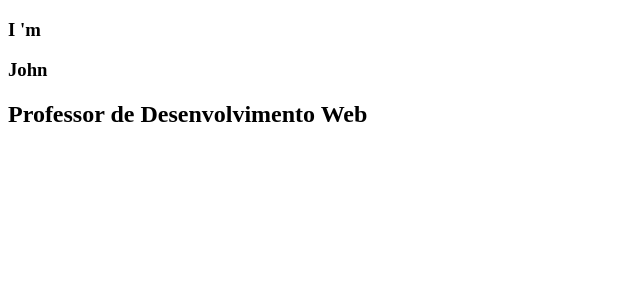
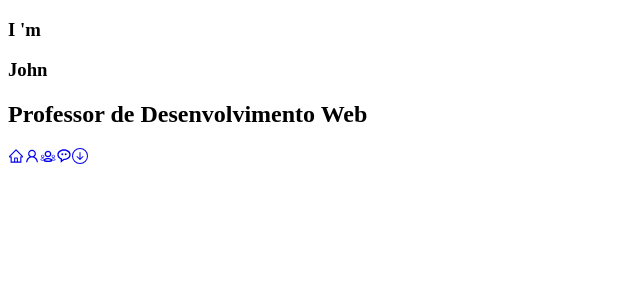
Before and after one commit to JohnnTech/portfolio-web, a React (Create React App) app: page / in a window 1280 px wide. Shown: the top 300 px of the page, without its empty margins (0-640 px from the left). Built offline with nearby package versions, Linux system fonts and the light colour scheme.

Commit message:
adicionei o component Navbar

```diff
--- a/package.json
+++ b/package.json
@@ -6,6 +6,7 @@
     "cra-template": "1.2.0",
     "react": "^19.0.0",
     "react-dom": "^19.0.0",
+    "react-icons": "^5.4.0",
     "react-scripts": "5.0.1",
     "web-vitals": "^4.2.4"
   },
--- a/src/App.js
+++ b/src/App.js
@@ -1,11 +1,12 @@
-
-import Header from './components/common/Header';
-import './styles/global.css';
+// import './styles/global.css';
+import Header from './components/common/header/Header';
+import Navbar from './components/common/nav/Nav';
 
 function App() {
   return (
     <div className="App">
       <Header />
+      <Navbar />
     </div>
   );
 }
--- a/src/components/common/Header.jsx
+++ b/src/components/common/header/Header.jsx
@@ -1,4 +1,4 @@
-import './Header';
+// import './Header.css';
 import React from "react";
 
 function Header(){
--- /dev/null
+++ b/src/components/common/nav/Nav.css
@@ -0,0 +1,51 @@
+.navigation{
+    position: fixed;
+    left: 40px;
+    top: 50%;
+    transform: trasnlate(-100%, -50%);
+    background-color: rgba(0, 0, 0, 0.075);
+    padding: 15px 10px;
+    display: flex;
+    flex-direction: column;
+    justify-content: center;
+    align-items: center;
+    gap: 23px;
+    border-radius: 50px;
+    opacity: 0;
+    animation: fade-nav-in 1s ease 1 1s forwards;
+}
+
+@keyframes fade-nav-in{
+    to{
+        transform: translate(0, -50%);
+    }
+}
+
+.navigation a{
+    position: relative;
+    background-color: rgba(0, 0, 0, 0.377);
+    border-radius: 50%;
+}
+
+.icon{
+    font-size: 50px;
+    border-radius: 50%;
+    padding: 10px;
+    transition: fill .1s ease;
+    fill: rgb(209, 217, 252);
+}
+
+.navigation .icon.active-nav{
+    fill: rgb(88, 117, 248);
+    border: 2px solid rgb(88, 117, 248)
+}
+
+.navigation .icon:hover{
+    fill: rgba(88, 117, 248, 0.151);
+    border: 2px solid rgba(88, 117, 248, 0.192);
+}
+
+.navigation .icon.active-nav:hover{
+    fill: rgb(88, 117, 248);
+    border: 2px solid rgb(88, 117, 248);
+}
--- /dev/null
+++ b/src/components/common/nav/Nav.jsx
@@ -0,0 +1,44 @@
+// import './Nav.css';
+import {AiOutlineHome} from 'react-icons/ai';
+import {AiOutlineUser} from 'react-icons/ai';
+import {TiGroupOutline} from 'react-icons/ti';
+import {BiMessageRoundedDots} from 'react-icons/bi';
+import {BsArrowDownCircle} from 'react-icons/bs';
+
+function Navbar(){
+    return(
+        <div className="navigation">
+            <a href="#home">
+                <AiOutlineHome className='icon active-nav' />
+            </a>
+            <a href="#about">
+                <AiOutlineUser className='icon' />
+            </a>
+            <a href="#members">
+                <TiGroupOutline className='icon' />
+            </a>
+            <a href="#contact">
+                <BiMessageRoundedDots className='icon' />
+            </a>
+            <a href="#footer">
+                <BsArrowDownCircle className='icon' />
+            </a>
+        </div>
+    );
+}
+
+let Icons = document.querySelectorAll('.navigation .icon');
+Icons.forEach(icon => {
+    icon.addEventListener('click', () => {
+        changeactive();
+        icon.classList.add('active-nav');
+    });
+});
+
+function changeactive(){
+    Icons.forEach(icon => {
+        icon.classList.remove('active-nav');
+    })
+}
+
+export default Navbar;
--- a/src/styles/global.css
+++ b/src/styles/global.css
@@ -0,0 +1,3 @@
+/* body{
+    color: black;
+} */
```
Also changed, not shown: src/components/common/header/Header.css (renamed from src/components/common/Header.css), 1 other file (tests, documents, lock files or other folders).
